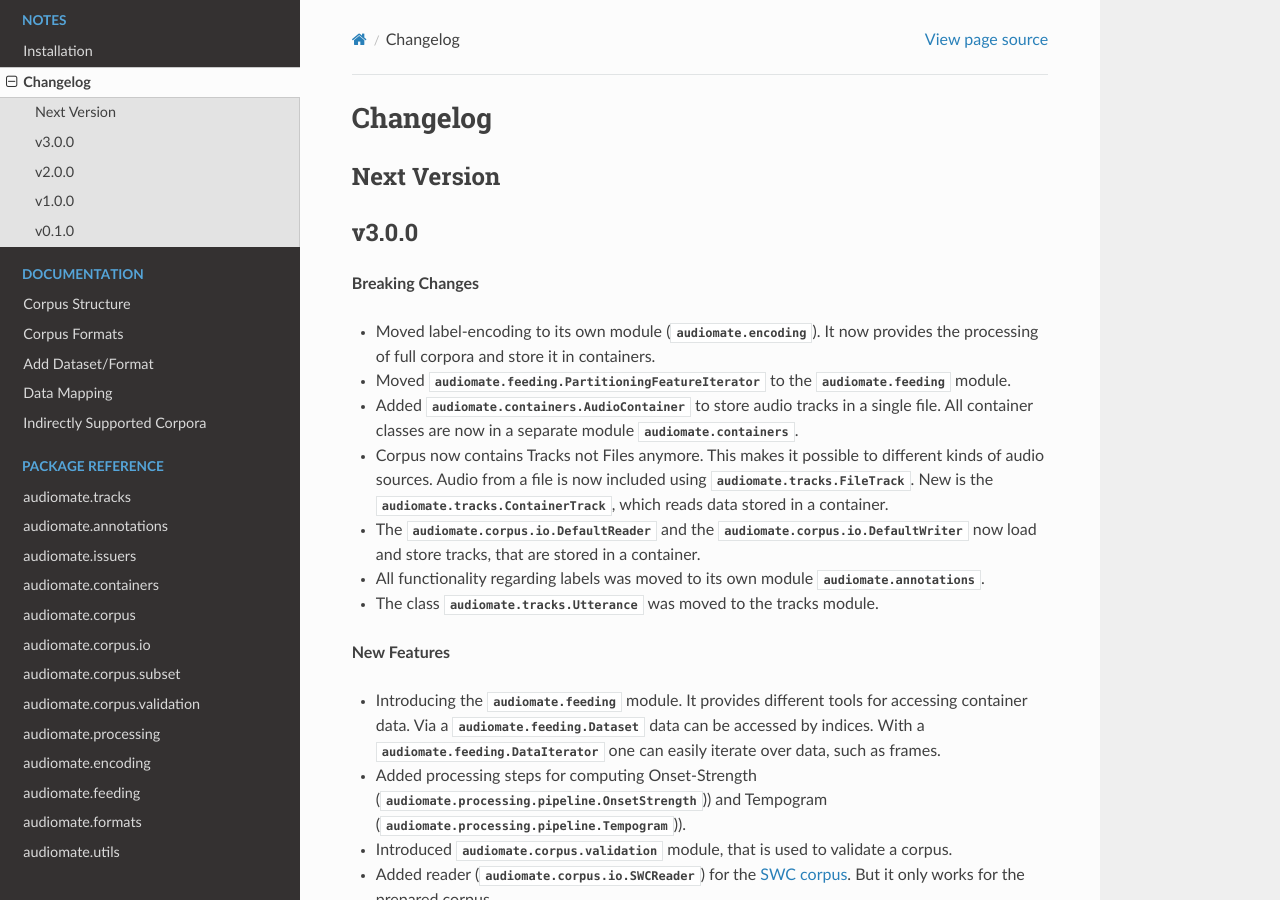
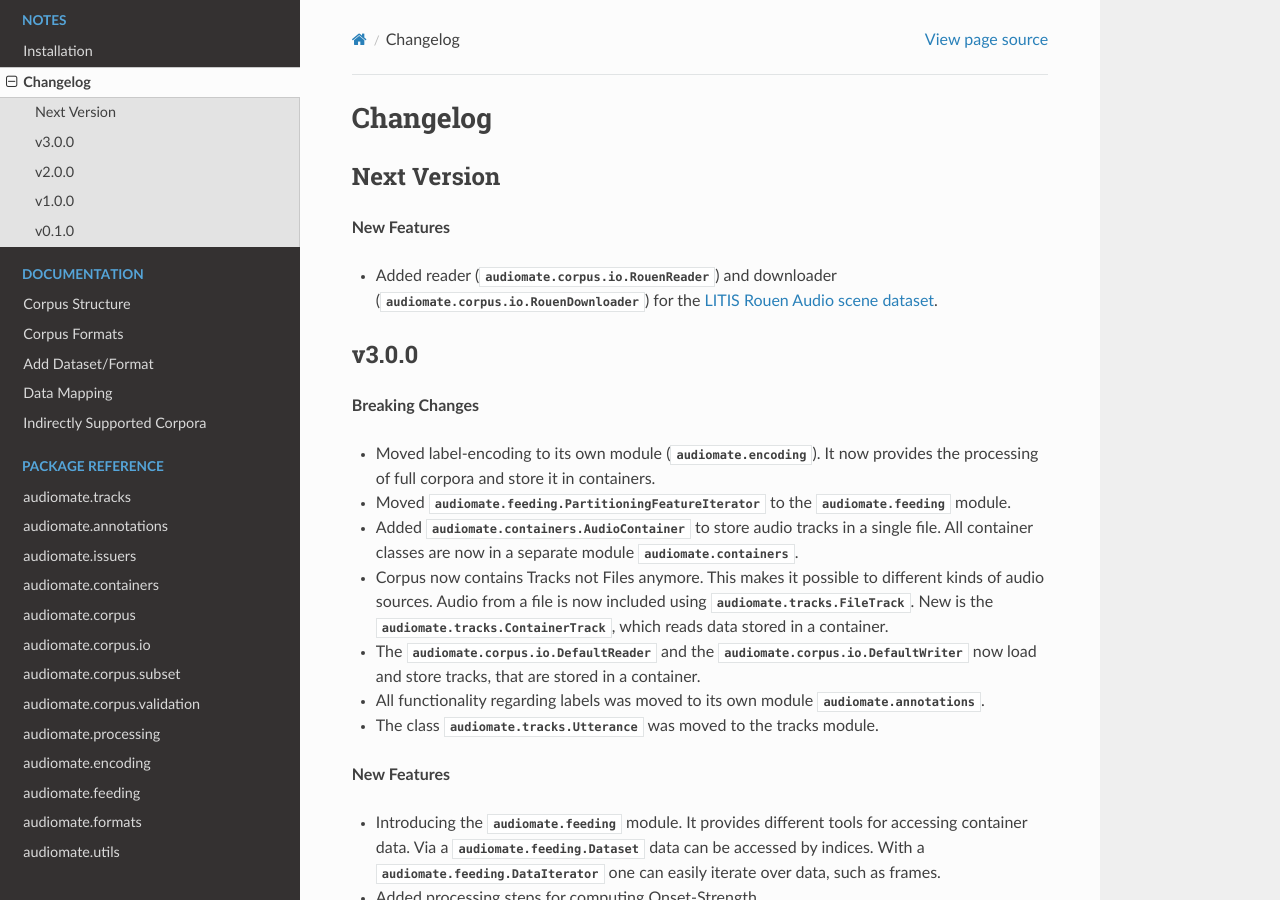
Before and after one commit to ynop/audiomate, a Sphinx documentation site: the page built from docs/notes/changelog.rst, in a window 1280 px wide and 900 px high. Built offline with Sphinx 7.4.7 and the Read the Docs theme 2.0.0, drawn with Linux system fonts in a browser that asks for light colours.

Commit message:
Update docs

```diff
--- a/docs/notes/changelog.rst
+++ b/docs/notes/changelog.rst
@@ -3,6 +3,12 @@ Changelog
 
 Next Version
 ------------
+
+**New Features**
+
+* Added reader (:class:`audiomate.corpus.io.RouenReader`) and
+  downloader (:class:`audiomate.corpus.io.RouenDownloader`) for the
+  `LITIS Rouen Audio scene dataset <https://sites.google.com/site/alainrakotomamonjy/home/audio-scene>`_.
 
 v3.0.0
 ------
```
Also changed, not shown: README.md (+1 -0 lines), docs/reference/io.rst (+31 -22 lines).
